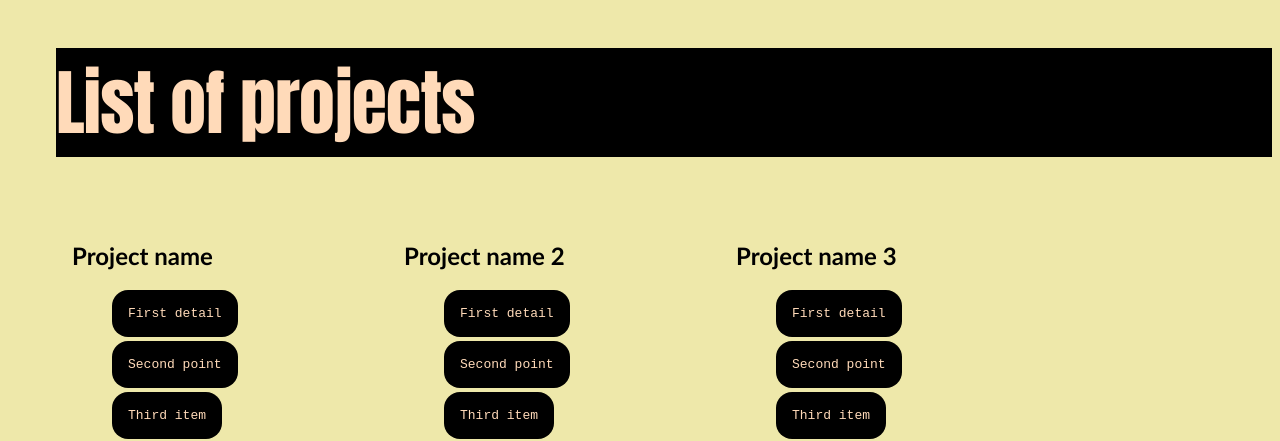
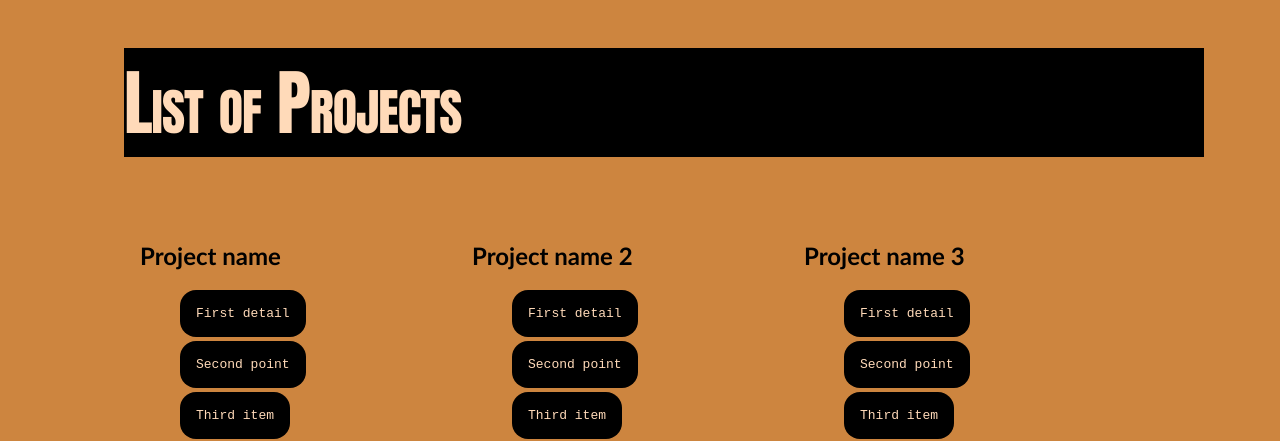
Before and after one commit to mmaquina/jspage, a plain HTML site: page index.html in a window 1280 px wide. Shown: the top 441 px of the page. Drawn offline with Linux system fonts and the light colour scheme.

Commit message:
max width

```diff
--- a/index.css
+++ b/index.css
@@ -3,9 +3,12 @@ img {
 
 }
 body {
-    background-color: palegoldenrod;
+    background-color: peru;
     padding-left: 3em;
     font-family: 'Trebuchet MS', 'Lucida Sans Unicode', 'Lucida Grande', 'Lucida Sans', Arial, sans-serif;
+    max-width: 1080px;
+	margin: 0 auto !important;
+	float: none !important;
 }
 
 
@@ -26,6 +29,9 @@ li + li{
 h1 {
     font-family: Impact, Haettenschweiler, 'Arial Narrow Bold', sans-serif;
     font-size: 4.5em;
+    font-weight: bolder;
+    font-stretch: wider;
+    font-variant: small-caps;
     letter-spacing: -1px;
     background-color: black;
     color: peachpuff;
@@ -34,7 +40,6 @@ h1 {
 #container{
     display: flex;
     flex-wrap: wrap;
-
     margin: auto;
 }
 
--- a/index.html
+++ b/index.html
@@ -8,7 +8,7 @@
     <title>My Projects</title>
 </head>
 <body>
-    <h1>List of projects</h1>
+    <h1>List of Projects</h1>
     <main>
         <div id="container"></div>
     </main>
```
Also changed, not shown: 1 other file.
